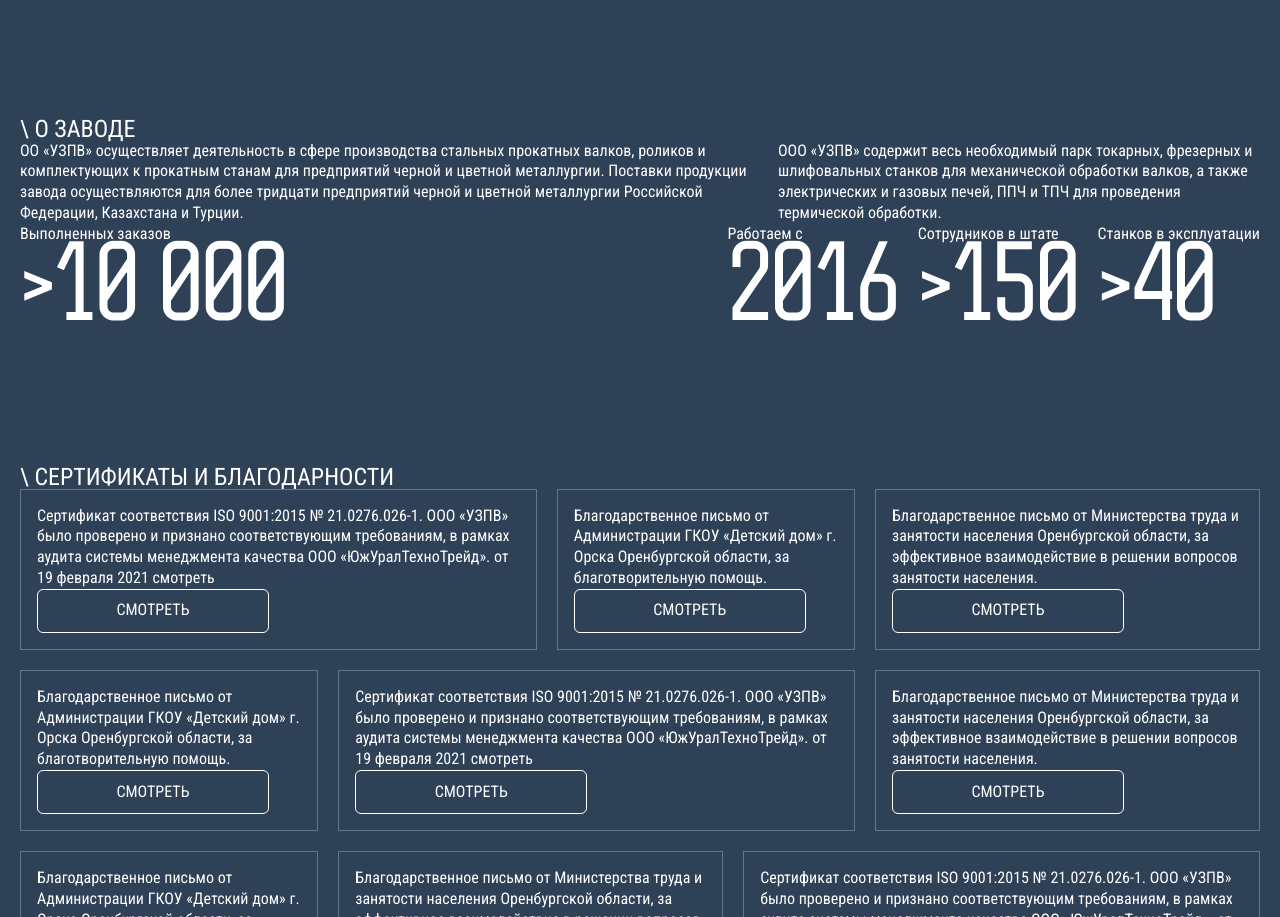
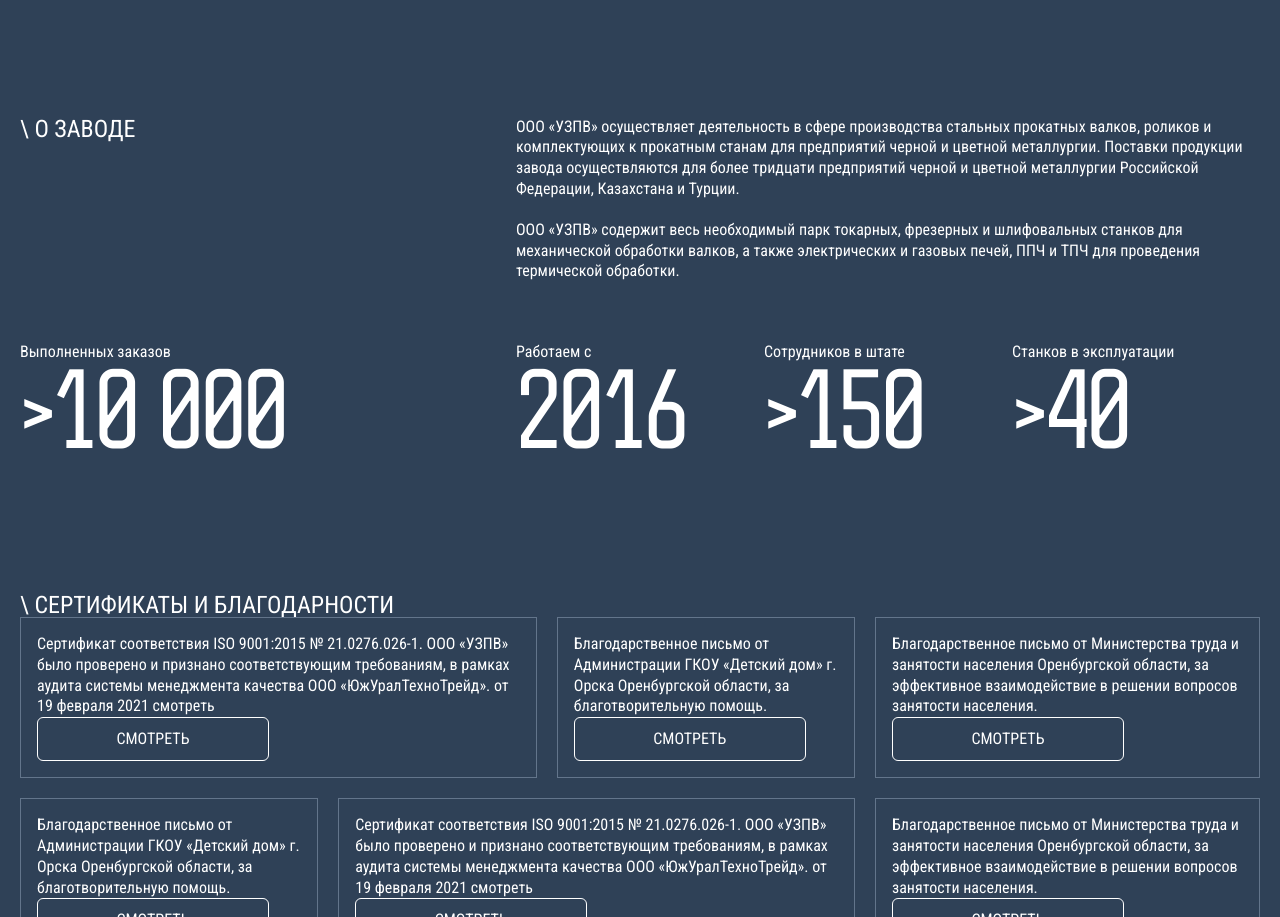
Before and after one commit to masterng56/uzpv, a plain HTML site: page build/index.html in a window 1280 px wide. Shown: the part 1340-2257 px from the top of the page. Drawn offline with Linux system fonts and the light colour scheme.

Commit message:
block about compited

```diff
--- a/build/index.html
+++ b/build/index.html
@@ -108,10 +108,11 @@
 </section>
 	<section class="about">
   <div class="container">
+    <div class="about_wrapper">
+      <div class="about_row1">
         <h2>\ о заводе</h2>
-    <div class="about_wrapper">
-      <div class="about_row">
-        <p>ОО «УЗПВ» осуществляет деятельность в сфере производства стальных прокатных валков,
+        <div class="about_text">
+          <p>ООО «УЗПВ» осуществляет деятельность в сфере производства стальных прокатных валков,
             роликов и комплектующих к прокатным станам для предприятий черной и цветной металлургии. Поставки продукции
             завода осуществляются для более тридцати предприятий черной и цветной металлургии Российской Федерации,
             Казахстана и Турции.</p>
@@ -120,7 +121,8 @@
             а также электрических и газовых печей,
             ППЧ и ТПЧ для проведения термической обработки.</p>
         </div>
-      <div class="about_row">
+      </div>
+      <div class="about_row2">
         <div class="about_item">
           <div class="about_item_text">Выполненных заказов</div>
           <div class="about_item_num">>10 000</div>
--- a/src/scss/blocks/about.scss
+++ b/src/scss/blocks/about.scss
@@ -1,17 +1,31 @@
-.about_row {
+.about_wrapper {
   display: flex;
-  column-gap: 20px;
+  flex-direction: column;
+  row-gap: 60px;
 }
 
-.about_item:nth-child(1) {
-  flex-grow: 1;
+.about_row1 {
+  display: grid;
+  grid-template-columns: 2fr 3fr;
+}
+
+.about_text {
+  display: flex;
+  flex-direction: column;
+  row-gap: 20px;
+}
+
+.about_row2 {
+  display: grid;
+  grid-template-columns: 2fr 1fr 1fr 1fr;
 }
 
 .about_item_num {
-  font-family: Measure;
+  font-family: var(--measure);
   font-size: 100px;
   font-style: normal;
   font-weight: 400;
   line-height: 100%;
   letter-spacing: -3px;
+  margin-top: 10px;
 }
```
Also changed, not shown: src/html/blocks/about.html (+6 -4 lines), build/css/main.css. Lines whose indentation alone changed are shown as unchanged.
